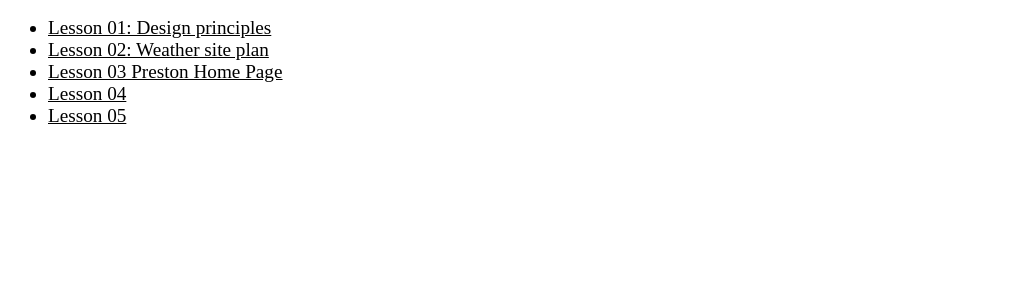
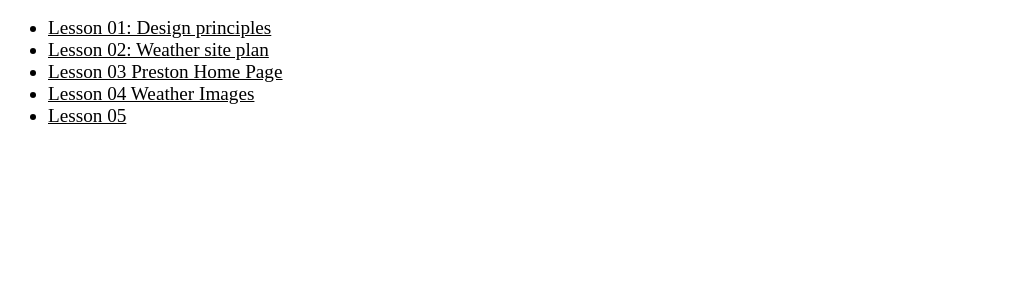
Before and after one commit to K3nziemac/K3nziemac.github.io, a plain HTML site: page index.html in a window 1280 px wide. Shown: the part 158-442 px from the top of the page, 0-1027 px from the left. Drawn offline with Linux system fonts and the light colour scheme.

Commit message:
added to the home page

```diff
--- a/index.html
+++ b/index.html
@@ -31,7 +31,7 @@
               <a href="Locations/Preston.html">Lesson 03 Preston Home Page</a>
             </li>
             <li>
-              <a href="#">Lesson 04 </a>
+              <a href="Locations/weather-images.html">Lesson 04 Weather Images</a>
             </li>
             <li>
               <a href="#">Lesson 05 </a>
```
Also changed, not shown: Locations/weather-images.html (added).
